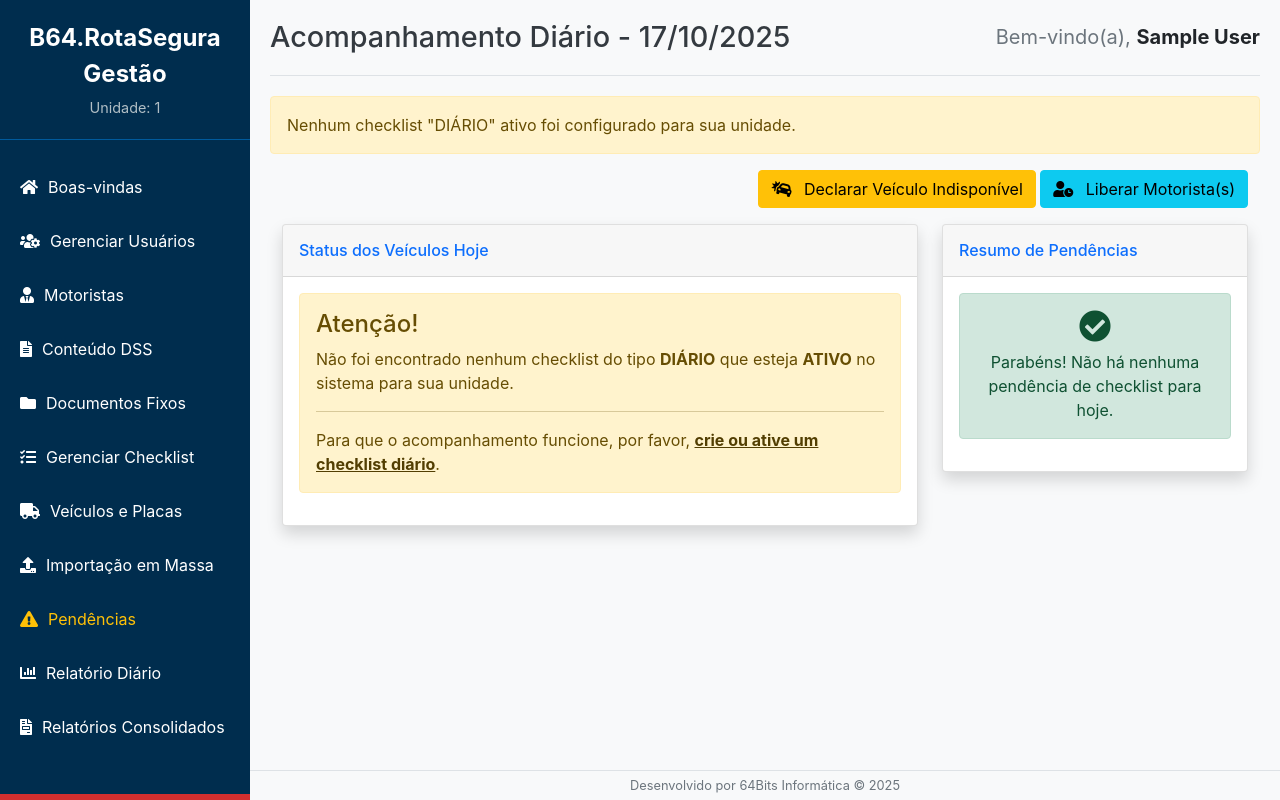
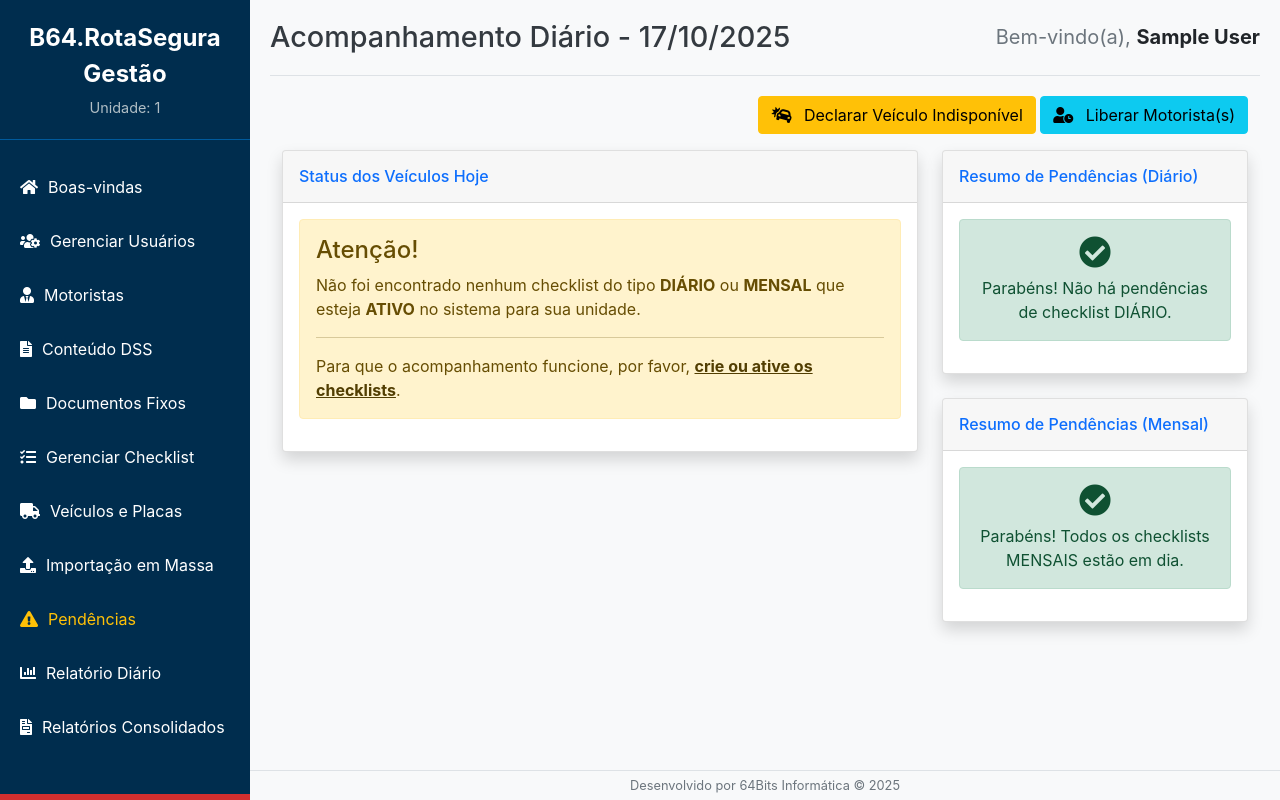
Before and after one commit to transp-admir/dss, a Flask app: page /admin/acompanhamento_diario in a window 1280 px wide. Run offline with Flask 3, Linux system fonts and the light colour scheme; the visitor is signed in with stand-in values (Sample User, id 1).

Commit message:
ajuste layut do checklist diario/mensal

```diff
--- a/app/routes.py
+++ b/app/routes.py
@@ -1104,99 +1104,126 @@ def acompanhamento_diario():
     brt_tz = timezone(timedelta(hours=-3))
     utc_tz = timezone.utc
 
-    checklist_diario_query = Checklist.query.filter(Checklist.tipo == 'DIÁRIO', Checklist.ativo == True)
-    if user_role != 'admin':
-        checklist_diario_query = checklist_diario_query.filter(or_(Checklist.unidade == user_unidade, Checklist.unidade == None))
-    checklist_diario = checklist_diario_query.order_by(Checklist.data.desc()).first()
-
-    if not checklist_diario:
-        flash('Nenhum checklist "DIÁRIO" ativo foi configurado para sua unidade.', 'warning')
-        return render_template('admin_acompanhamento_diario.html', veiculos_status=[], data_hoje=hoje)
-
+    # --- 1. BUSCA OS CHECKLISTS ATIVOS (DIÁRIO E MENSAL) ---
+    def get_active_checklist(tipo):
+        query = Checklist.query.filter(Checklist.tipo == tipo, Checklist.ativo == True)
+        if user_role != 'admin':
+            query = query.filter(or_(Checklist.unidade == user_unidade, Checklist.unidade == None))
+        return query.order_by(Checklist.data.desc()).first()
+
+    checklist_diario = get_active_checklist('DIÁRIO')
+    checklist_mensal = get_active_checklist('MENSAL')
+
+    # --- 2. BUSCA OS VEÍCULOS (ATIVOS E INATIVOS COM REGISTRO HOJE) ---
     veiculos_query = Veiculo.query
     motoristas_query = Motorista.query
     if user_role != 'admin':
         veiculos_query = veiculos_query.filter(Veiculo.unidade == user_unidade)
         motoristas_query = motoristas_query.filter(Motorista.unidade == user_unidade)
 
-    # --- LÓGICA CORRIGIDA PARA PEGAR VEÍCULOS ---
-    start_of_today_brt = datetime.combine(hoje, datetime.min.time(), tzinfo=brt_tz)
-    end_of_today_brt = datetime.combine(hoje, datetime.max.time(), tzinfo=brt_tz)
-    start_of_today_utc = start_of_today_brt.astimezone(utc_tz)
-    end_of_today_utc = end_of_today_brt.astimezone(utc_tz)
-
-    preenchimentos_brutos_hoje = ChecklistPreenchido.query.filter(
-        ChecklistPreenchido.checklist_id == checklist_diario.id,
-        ChecklistPreenchido.data_preenchimento.between(start_of_today_utc, end_of_today_utc)
-    ).all()
-
-    veiculo_ids_com_preenchimento = {p.veiculo_id for p in preenchimentos_brutos_hoje}
-
-    # 1. Pega todos os veículos ATIVOS
+    start_of_today_utc = datetime.combine(hoje, datetime.min.time(), tzinfo=brt_tz).astimezone(utc_tz)
+    end_of_today_utc = datetime.combine(hoje, datetime.max.time(), tzinfo=brt_tz).astimezone(utc_tz)
+
+    veiculo_ids_com_preenchimento_diario = set()
+    if checklist_diario:
+        veiculo_ids_com_preenchimento_diario = {p.veiculo_id for p in ChecklistPreenchido.query.filter(
+            ChecklistPreenchido.checklist_id == checklist_diario.id,
+            ChecklistPreenchido.data_preenchimento.between(start_of_today_utc, end_of_today_utc)
+        ).all()}
+
     veiculos_ativos = veiculos_query.filter(Veiculo.ativo == True).all()
-    # 2. Pega todos os veículos INATIVOS que tiveram checklist preenchido hoje
     veiculos_inativos_com_registro = veiculos_query.filter(
         Veiculo.ativo == False,
-        Veiculo.id.in_(veiculo_ids_com_preenchimento)
+        Veiculo.id.in_(veiculo_ids_com_preenchimento_diario)
     ).all()
 
-    # 3. Combina as duas listas, sem duplicatas, para exibir tudo
     veiculos_para_exibir_map = {v.id: v for v in veiculos_ativos}
     for v in veiculos_inativos_com_registro:
         if v.id not in veiculos_para_exibir_map:
             veiculos_para_exibir_map[v.id] = v
-
     veiculos_para_exibir = sorted(veiculos_para_exibir_map.values(), key=lambda v: v.nome_conjunto)
-    # --- FIM DA LÓGICA CORRIGIDA ---
-
+
+    # --- 3. COLETA DADOS DE STATUS (DIÁRIO, MENSAL, INDISPONIBILIDADE, ISENÇÃO) ---
     indisponibilidades_hoje = {ind.veiculo_id: ind.motivo for ind in VeiculoIndisponibilidade.query.filter(
         VeiculoIndisponibilidade.data_inicio <= hoje,
         or_(VeiculoIndisponibilidade.data_fim >= hoje, VeiculoIndisponibilidade.data_fim == None)
     ).all()}
 
-    preenchimentos_agrupados = defaultdict(list)
-    for p in preenchimentos_brutos_hoje:
-        preenchimentos_agrupados[p.veiculo_id].append(p)
-
+    preenchimentos_diarios_agrupados = defaultdict(list)
+    if checklist_diario:
+        preenchimentos_diarios_brutos = ChecklistPreenchido.query.filter(
+            ChecklistPreenchido.checklist_id == checklist_diario.id,
+            ChecklistPreenchido.data_preenchimento.between(start_of_today_utc, end_of_today_utc)
+        ).order_by(ChecklistPreenchido.data_preenchimento.asc()).all()
+        for p in preenchimentos_diarios_brutos:
+            preenchimentos_diarios_agrupados[p.veiculo_id].append(p)
+
+    preenchimentos_mensais_agrupados = defaultdict(list)
+    if checklist_mensal:
+        start_of_month = hoje.replace(day=1)
+        next_month = start_of_month.replace(day=28) + timedelta(days=4)
+        end_of_month = next_month - timedelta(days=next_month.day)
+        start_of_month_utc = datetime.combine(start_of_month, datetime.min.time(), tzinfo=brt_tz).astimezone(utc_tz)
+        end_of_month_utc = datetime.combine(end_of_month, datetime.max.time(), tzinfo=brt_tz).astimezone(utc_tz)
+
+        preenchimentos_mensais_brutos = ChecklistPreenchido.query.filter(
+            ChecklistPreenchido.checklist_id == checklist_mensal.id,
+            ChecklistPreenchido.data_preenchimento.between(start_of_month_utc, end_of_month_utc)
+        ).order_by(ChecklistPreenchido.data_preenchimento.asc()).all()
+        for p in preenchimentos_mensais_brutos:
+            preenchimentos_mensais_agrupados[p.veiculo_id].append(p)
+
+    isencoes_diario = {i.motorista_id: i.motivo for i in MotoristaIsencao.query.filter_by(data=hoje, tipo_checklist='DIÁRIO').all()}
+    isencoes_mensal = {i.motorista_id: i.motivo for i in MotoristaIsencao.query.filter(
+        db.func.extract('year', MotoristaIsencao.data) == hoje.year,
+        db.func.extract('month', MotoristaIsencao.data) == hoje.month,
+        MotoristaIsencao.tipo_checklist == 'MENSAL'
+    ).all()}
+
+    # --- 4. MONTA A ESTRUTURA DE DADOS CORRETA PARA O TEMPLATE ---
     veiculos_status = []
-    for veiculo in veiculos_para_exibir: # Agora usa a lista combinada
-        status_info = {'veiculo': veiculo, 'status': 'Pendente', 'detalhe': '', 'classe_css': 'table-warning'}
+    for veiculo in veiculos_para_exibir:
+        info = {
+            'veiculo': veiculo,
+            'status_diario': {'status': 'N/A', 'detalhe': 'Não aplicável', 'classe_css': 'table-secondary'},
+            'status_mensal': {'status': 'N/A', 'detalhe': 'Não aplicável', 'classe_css': 'table-secondary'}
+        }
+
+        motorista_atual = veiculo.motorista
+        detalhe_motorista = f"Motorista: {motorista_atual.nome}" if motorista_atual else "Sem motorista"
 
         if veiculo.id in indisponibilidades_hoje:
-            status_info.update({'status': 'Indisponível', 'detalhe': indisponibilidades_hoje[veiculo.id], 'classe_css': 'table-secondary'})
-
-        elif veiculo.id in preenchimentos_agrupados:
-            registros = preenchimentos_agrupados[veiculo.id]
-            ultimo_registro = registros[-1]
-
-            hora_utc = ultimo_registro.data_preenchimento.replace(tzinfo=utc_tz)
-            hora_local = hora_utc.astimezone(brt_tz).strftime('%H:%M')
-
-            detalhe_texto = f"por {ultimo_registro.motorista.nome} às {hora_local}"
-
-            if len(registros) > 1:
-                detalhe_texto += f" ({len(registros)} registros)"
-
-            status_info.update({'status': 'Preenchido', 'detalhe': detalhe_texto, 'classe_css': 'table-success'})
-
-        elif not veiculo.ativo: # Se é um veículo inativo sem preenchimento, não exibe
-            continue
-
+            motivo = indisponibilidades_hoje[veiculo.id]
+            info['status_diario'] = {'status': 'Indisponível', 'detalhe': motivo, 'classe_css': 'table-secondary'}
+            info['status_mensal'] = {'status': 'Indisponível', 'detalhe': motivo, 'classe_css': 'table-secondary'}
         else:
-            motorista_atual = veiculo.motorista
-            detalhe_texto = f"Motorista: {motorista_atual.nome}" if motorista_atual else "Sem motorista"
-            isencao_motivo = None
-            if motorista_atual:
-                isencao = MotoristaIsencao.query.filter_by(motorista_id=motorista_atual.id, data=hoje, tipo_checklist='DIÁRIO').first()
-                if isencao: isencao_motivo = isencao.motivo
-
-            if isencao_motivo:
-                 status_info.update({'status': 'Isento', 'detalhe': f"{detalhe_texto} ({isencao_motivo})", 'classe_css': 'table-light'})
-            else:
-                status_info.update({'status': 'Pendente', 'detalhe': detalhe_texto, 'classe_css': 'table-danger'})
-
-        veiculos_status.append(status_info)
-
+            if checklist_diario:
+                if veiculo.id in preenchimentos_diarios_agrupados:
+                    regs = preenchimentos_diarios_agrupados[veiculo.id]
+                    ultimo_reg = regs[-1]
+                    hora_local = ultimo_reg.data_preenchimento.replace(tzinfo=utc_tz).astimezone(brt_tz).strftime('%H:%M')
+                    detalhe = f"por {ultimo_reg.motorista.nome} às {hora_local}" + (f" ({len(regs)} regs)" if len(regs) > 1 else "")
+                    info['status_diario'] = {'status': 'Preenchido', 'detalhe': detalhe, 'classe_css': 'table-success'}
+                elif motorista_atual and motorista_atual.id in isencoes_diario:
+                    info['status_diario'] = {'status': 'Isento', 'detalhe': f"{detalhe_motorista} ({isencoes_diario[motorista_atual.id]})", 'classe_css': 'table-light'}
+                else:
+                    info['status_diario'] = {'status': 'Pendente', 'detalhe': detalhe_motorista, 'classe_css': 'table-danger'}
+
+            if checklist_mensal:
+                if veiculo.id in preenchimentos_mensais_agrupados:
+                    regs = preenchimentos_mensais_agrupados[veiculo.id]
+                    ultimo_reg = regs[-1]
+                    data_local = ultimo_reg.data_preenchimento.replace(tzinfo=utc_tz).astimezone(brt_tz).strftime('%d/%m')
+                    detalhe = f"por {ultimo_reg.motorista.nome} em {data_local}" + (f" ({len(regs)} regs)" if len(regs) > 1 else "")
+                    info['status_mensal'] = {'status': 'Preenchido', 'detalhe': detalhe, 'classe_css': 'table-success'}
+                elif motorista_atual and motorista_atual.id in isencoes_mensal:
+                    info['status_mensal'] = {'status': 'Isento', 'detalhe': f"{detalhe_motorista} ({isencoes_mensal[motorista_atual.id]})", 'classe_css': 'table-light'}
+                else:
+                    info['status_mensal'] = {'status': 'Pendente', 'detalhe': detalhe_motorista, 'classe_css': 'table-danger'}
+
+        veiculos_status.append(info)
+
+    # --- 5. PREPARA DADOS PARA FORMULÁRIOS E RENDERIZA ---
     veiculos_para_formulario = veiculos_query.order_by(Veiculo.nome_conjunto).all()
     motoristas_para_formulario = motoristas_query.order_by(Motorista.nome).all()
 
@@ -1204,10 +1231,12 @@ def acompanhamento_diario():
         'admin_acompanhamento_diario.html',
         veiculos_status=veiculos_status,
         checklist_diario=checklist_diario,
+        checklist_mensal=checklist_mensal,
         data_hoje=hoje,
         veiculos_para_formulario=veiculos_para_formulario,
         motoristas_para_formulario=motoristas_para_formulario
     )
+
 
 
 
--- a/app/templates/admin_acompanhamento_diario.html
+++ b/app/templates/admin_acompanhamento_diario.html
@@ -1,12 +1,13 @@
 {% extends "base_adm.html" %}
 
-{% block title %}Acompanhamento de Checklists Diários{% endblock %}
+{% block title %}Acompanhamento de Checklists{% endblock %}
 
 {% block header %}
 Acompanhamento Diário - {{ data_hoje.strftime('%d/%m/%Y') }}
-{% if checklist_diario %}
-    <span class="fs-6 text-muted fw-normal">(Referência: Checklist {{ checklist_diario.codigo }})</span>
-{% endif %}
+<span class="fs-6 text-muted fw-normal">
+    {% if checklist_diario %} (Diário: {{ checklist_diario.codigo }}) {% endif %}
+    {% if checklist_mensal %} (Mensal: {{ checklist_mensal.codigo }}) {% endif %}
+</span>
 {% endblock %}
 
 {% block content %}
@@ -31,12 +32,12 @@ Acompanhamento Diário - {{ data_hoje.strftime('%d/%m/%Y') }}
                     <h6 class="m-0 font-weight-bold text-primary">Status dos Veículos Hoje</h6>
                 </div>
                 <div class="card-body">
-                    {% if not checklist_diario %}
+                    {% if not checklist_diario and not checklist_mensal %}
                         <div class="alert alert-warning" role="alert">
                           <h4 class="alert-heading">Atenção!</h4>
-                          <p>Não foi encontrado nenhum checklist do tipo <strong>DIÁRIO</strong> que esteja <strong>ATIVO</strong> no sistema para sua unidade.</p>
+                          <p>Não foi encontrado nenhum checklist do tipo <strong>DIÁRIO</strong> ou <strong>MENSAL</strong> que esteja <strong>ATIVO</strong> no sistema para sua unidade.</p>
                           <hr>
-                          <p class="mb-0">Para que o acompanhamento funcione, por favor, <a href="{{ url_for('admin.checklists') }}" class="alert-link">crie ou ative um checklist diário</a>.</p>
+                          <p class="mb-0">Para que o acompanhamento funcione, por favor, <a href="{{ url_for('admin.checklists') }}" class="alert-link">crie ou ative os checklists</a>.</p>
                         </div>
                     {% elif veiculos_status %}
                         <div class="table-responsive">
@@ -44,16 +45,26 @@ Acompanhamento Diário - {{ data_hoje.strftime('%d/%m/%Y') }}
                                 <thead>
                                     <tr>
                                         <th>Veículo (Conjunto)</th>
-                                        <th class="text-center">Status</th>
-                                        <th>Detalhe</th>
+                                        <th class="text-center">Status Checklist Diário</th>
+                                        <th class="text-center">Status Checklist Mensal</th>
                                     </tr>
                                 </thead>
                                 <tbody>
                                     {% for item in veiculos_status %}
-                                        <tr class="{{ item.classe_css }}">
-                                            <td><strong>{{ item.veiculo.nome_conjunto }}</strong></td>
-                                            <td class="text-center"><strong>{{ item.status }}</strong></td>
-                                            <td>{{ item.detalhe }}</td>
+                                        <tr>
+                                            <td class="align-middle"><strong>{{ item.veiculo.nome_conjunto }}</strong></td>
+
+                                            {# --- Célula para o Status Diário --- #}
+                                            <td class="{{ item.status_diario.classe_css }} align-middle text-center">
+                                                <div class="fw-bold">{{ item.status_diario.status }}</div>
+                                                <small class="text-muted">{{ item.status_diario.detalhe }}</small>
+                                            </td>
+
+                                            {# --- Célula para o Status Mensal --- #}
+                                            <td class="{{ item.status_mensal.classe_css }} align-middle text-center">
+                                                <div class="fw-bold">{{ item.status_mensal.status }}</div>
+                                                <small class="text-muted">{{ item.status_mensal.detalhe }}</small>
+                                            </td>
                                         </tr>
                                     {% endfor %}
                                 </tbody>
@@ -66,28 +77,55 @@ Acompanhamento Diário - {{ data_hoje.strftime('%d/%m/%Y') }}
             </div>
         </div>
 
-        <!-- Card Lateral: Resumo de Pendentes -->
+        <!-- Card Lateral: Resumos de Pendentes -->
         <div class="col-lg-4">
+            <!-- Card para Pendências Diárias -->
             <div class="card shadow mb-4">
                 <div class="card-header py-3">
-                    <h6 class="m-0 font-weight-bold text-primary">Resumo de Pendências</h6>
+                    <h6 class="m-0 font-weight-bold text-primary">Resumo de Pendências (Diário)</h6>
                 </div>
                 <div class="card-body">
-                    {% set pendentes = veiculos_status | selectattr('status', 'equalto', 'Pendente') | list %}
-                    {% if pendentes %}
-                        <p><strong>{{ pendentes|length }} veículo(s) com preenchimento pendente hoje:</strong></p>
+                    {% set pendentes_diario = veiculos_status | selectattr('status_diario.status', 'equalto', 'Pendente') | list %}
+                    {% if pendentes_diario %}
+                        <p><strong>{{ pendentes_diario|length }} veículo(s) com preenchimento DIÁRIO pendente:</strong></p>
                         <ul class="list-group">
-                            {% for item in pendentes %}
+                            {% for item in pendentes_diario %}
                             <li class="list-group-item list-group-item-danger">
                                 <strong>{{ item.veiculo.nome_conjunto }}</strong>
-                                <br><small class="text-muted">{{ item.detalhe }}</small>
+                                <br><small class="text-muted">{{ item.status_diario.detalhe }}</small>
                             </li>
                             {% endfor %}
                         </ul>
                     {% else %}
                         <div class="alert alert-success text-center">
                             <i class="fas fa-check-circle fa-2x mb-2"></i>
-                            <p class="mb-0">Parabéns! Não há nenhuma pendência de checklist para hoje.</p>
+                            <p class="mb-0">Parabéns! Não há pendências de checklist DIÁRIO.</p>
+                        </div>
+                    {% endif %}
+                </div>
+            </div>
+
+            <!-- Card para Pendências Mensais -->
+            <div class="card shadow mb-4">
+                <div class="card-header py-3">
+                    <h6 class="m-0 font-weight-bold text-primary">Resumo de Pendências (Mensal)</h6>
+                </div>
+                <div class="card-body">
+                    {% set pendentes_mensal = veiculos_status | selectattr('status_mensal.status', 'equalto', 'Pendente') | list %}
+                    {% if pendentes_mensal %}
+                        <p><strong>{{ pendentes_mensal|length }} veículo(s) com preenchimento MENSAL pendente:</strong></p>
+                        <ul class="list-group">
+                            {% for item in pendentes_mensal %}
+                            <li class="list-group-item list-group-item-warning">
+                                <strong>{{ item.veiculo.nome_conjunto }}</strong>
+                                <br><small class="text-muted">{{ item.status_mensal.detalhe }}</small>
+                            </li>
+                            {% endfor %}
+                        </ul>
+                    {% else %}
+                        <div class="alert alert-success text-center">
+                            <i class="fas fa-check-circle fa-2x mb-2"></i>
+                            <p class="mb-0">Parabéns! Todos os checklists MENSAIS estão em dia.</p>
                         </div>
                     {% endif %}
                 </div>
@@ -96,7 +134,7 @@ Acompanhamento Diário - {{ data_hoje.strftime('%d/%m/%Y') }}
     </div>
 </div>
 
-<!-- MODAL: Declarar Veículo Indisponível (CORRIGIDO) -->
+<!-- MODAL: Declarar Veículo Indisponível -->
 <div class="modal fade" id="modalIndisponibilidade" tabindex="-1" aria-labelledby="modalIndisponibilidadeLabel" aria-hidden="true">
     <div class="modal-dialog">
         <div class="modal-content">
@@ -140,7 +178,7 @@ Acompanhamento Diário - {{ data_hoje.strftime('%d/%m/%Y') }}
     </div>
 </div>
 
-<!-- MODAL: Liberar Motorista(s) do Checklist (UNIFICADO) -->
+<!-- MODAL: Liberar Motorista(s) do Checklist -->
 <div class="modal fade" id="modalIsencaoMotorista" tabindex="-1" aria-labelledby="modalIsencaoMotoristaLabel" aria-hidden="true">
     <div class="modal-dialog">
         <div class="modal-content">
@@ -152,14 +190,18 @@ Acompanhamento Diário - {{ data_hoje.strftime('%d/%m/%Y') }}
                 <div class="modal-body">
                     <p class="small text-muted">Use para liberar um ou todos os motoristas por um período (ex: feriado, atestado).</p>
 
-                    <!-- Campo escondido para enviar o tipo de checklist. Nesta página, será sempre DIÁRIO -->
-                    <input type="hidden" name="tipo_checklist" value="DIÁRIO">
+                    <div class="mb-3">
+                        <label for="tipo_checklist_isencao" class="form-label">Tipo de Checklist</label>
+                        <select class="form-select" name="tipo_checklist" id="tipo_checklist_isencao" required>
+                            <option value="DIÁRIO">Diário</option>
+                            <option value="MENSAL">Mensal</option>
+                        </select>
+                    </div>
 
                     <div class="mb-3">
                         <label for="motorista_id_isencao" class="form-label">Motorista</label>
                         <select class="form-select" id="motorista_id_isencao" name="motorista_id" required>
                             <option value="" disabled selected>Selecione um motorista...</option>
-                            <!-- Apenas Master ou Admin podem liberar todos de uma vez -->
                             {% if session.get('role') in ['admin', 'master'] %}
                                 <option value="todos">-- TODOS OS MOTORISTAS DA UNIDADE --</option>
                             {% endif %}
@@ -170,8 +212,7 @@ Acompanhamento Diário - {{ data_hoje.strftime('%d/%m/%Y') }}
                     </div>
                      <div class="row">
                         <div class="col-md-6 mb-3">
-                            <label for="data_inicio_isencao" class="form-label">Data de Início</label>
-                            <input type="date" class="form-control" id="data_inicio_isencao" name="data_inicio" required>
+                            <label for="data_inicio_isencao" class="form-label">Data de Início</label>                            <input type="date" class="form-control" id="data_inicio_isencao" name="data_inicio" required>
                         </div>
                         <div class="col-md-6 mb-3">
                             <label for="data_fim_isencao" class="form-label">Data Final</label>
```
